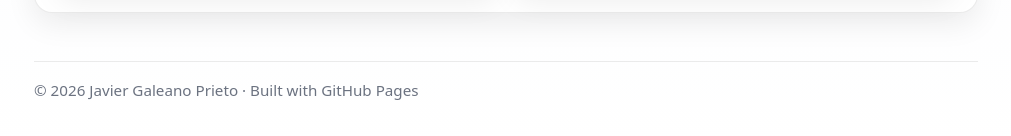
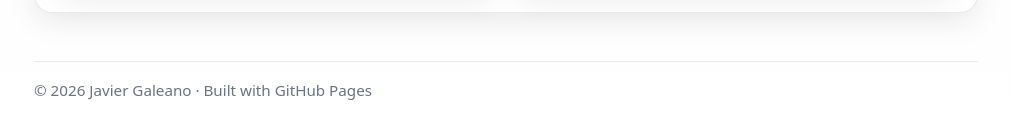
Before and after one commit to galeanojav/galeanojav.github.io, a Jekyll site: the page built from index.md, in a window 1280 px wide and 1005 px high, cut to the strip 509-976 px from the top of the window. Shown: the part 328-464 px from the top of the strip, without its empty margins (134-1145 px from the left). Built offline with Jekyll 4.4.1, drawn with Linux system fonts in a browser that asks for light colours; some of the changed text lies outside the part shown.

Commit message:
Update title in _config.yml

```diff
--- a/_config.yml
+++ b/_config.yml
@@ -1,4 +1,4 @@
-title: "Javier Galeano Prieto"
+title: "Javier Galeano"
 description: "Catedrático de Universidad · UPM "
 url: ""
 baseurl: ""
```
